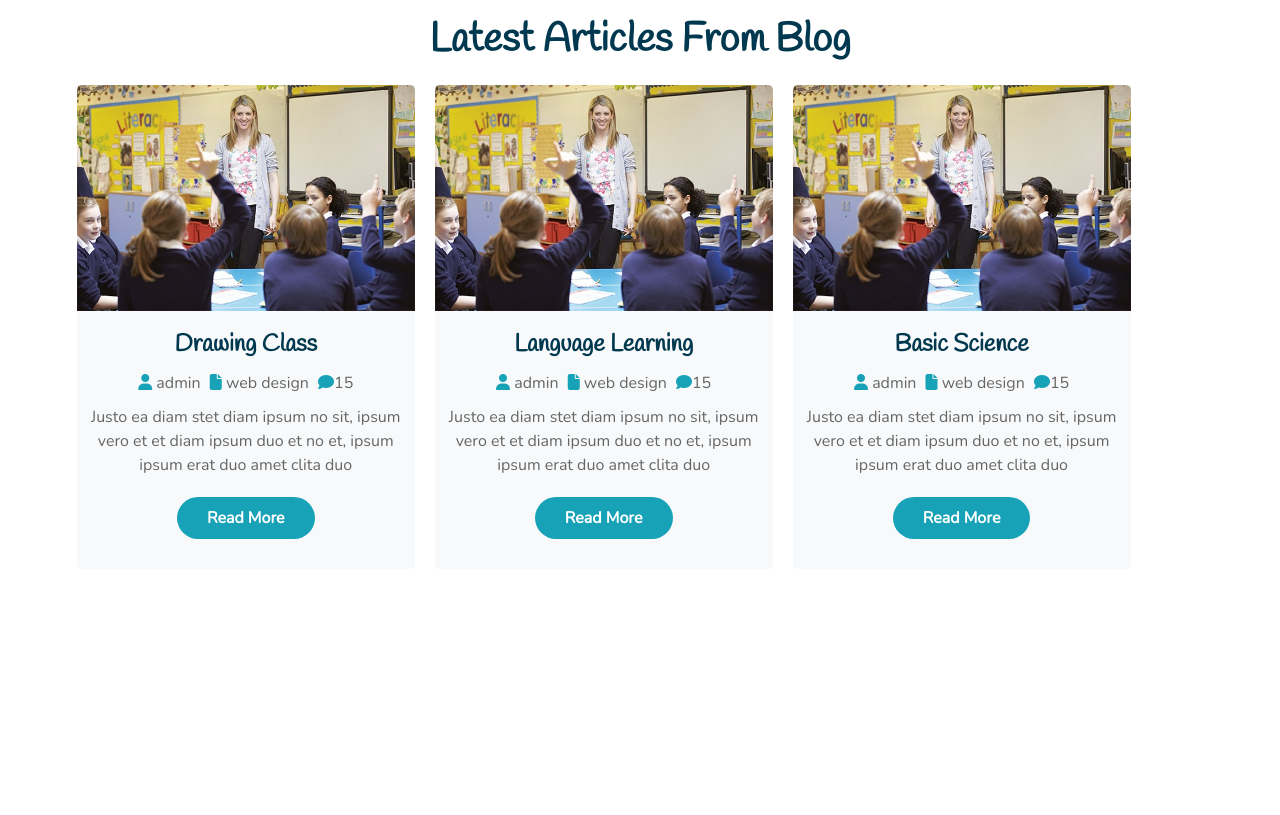
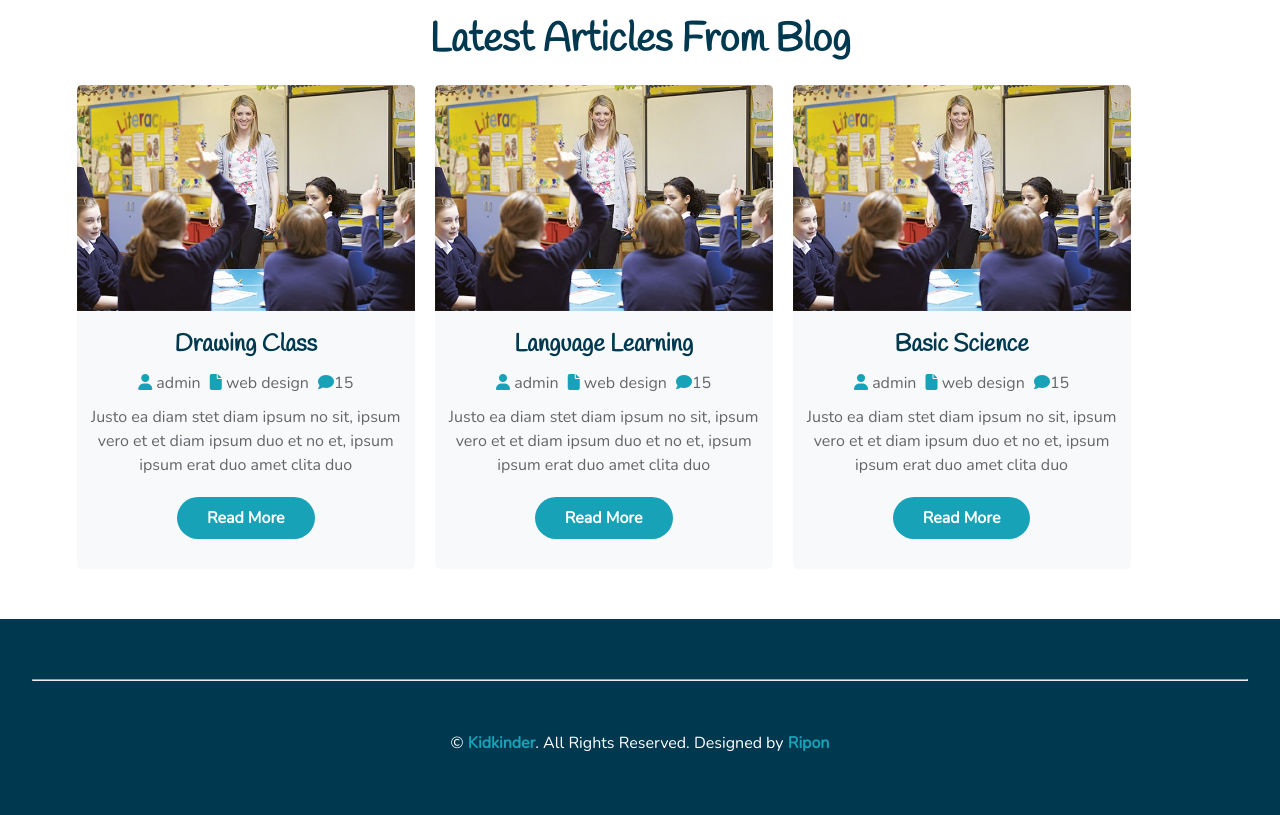
Before and after one commit to rhshuvo44/KidKinder, a plain HTML site: page index.html in a window 1280 px wide. Shown: the part 2900-3715 px from the top of the page. Before the commit the page ends 3519 px from the top, so only its background shows below. Drawn offline with nearby package versions, Linux system fonts and the light colour scheme.

Commit message:
footer bottom

```diff
--- a/assets/css/style.css
+++ b/assets/css/style.css
@@ -73,6 +73,9 @@ img {
 }
 .p-10 {
   padding: 10px;
+}
+.p-50{
+  padding-top: 50px;
 }
 .my-20 {
   margin-top: 20px;
@@ -433,3 +436,29 @@ img {
 }
 
 /* blog css end   */
+/* footer css start   */
+footer{
+  background: #00394F;
+  padding: 60px 0px;
+}
+
+/* footer bottom */
+.footer-bottom p{
+  color: #fff;
+  font-size: 16px;
+  font-weight: 400;
+  line-height: 24px;
+}
+.footer-bottom p a{
+  color: #17a2b8;
+  font-size: 16px;
+  font-weight: 700;
+  line-height: 24px;
+  text-transform: capitalize;
+
+}
+.footer-bottom p a:hover{
+  color: #0f6674;
+  text-decoration: underline;
+}
+/* footer css end   */
--- a/index.html
+++ b/index.html
@@ -287,7 +287,9 @@
           <h2 class="mt-20 mb-10">Drawing Class</h2>
           <p>
             <span><i class="fa-solid fa-user"></i> admin</span>
-            <span class="mx-5"><i class="fa-solid fa-file"></i> web design</span>
+            <span class="mx-5"
+              ><i class="fa-solid fa-file"></i> web design</span
+            >
             <span><i class="fa-solid fa-comment"></i>15</span>
           </p>
           <p class="mb-10 p-10">
@@ -303,7 +305,9 @@
           <h2 class="mt-20 mb-10">Language Learning</h2>
           <p>
             <span><i class="fa-solid fa-user"></i> admin</span>
-            <span class="mx-5"><i class="fa-solid fa-file"></i> web design</span>
+            <span class="mx-5"
+              ><i class="fa-solid fa-file"></i> web design</span
+            >
             <span><i class="fa-solid fa-comment"></i>15</span>
           </p>
           <p class="mb-10 p-10">
@@ -319,7 +323,9 @@
           <h2 class="mt-20 mb-10">Basic Science</h2>
           <p>
             <span><i class="fa-solid fa-user"></i> admin</span>
-            <span class="mx-5"><i class="fa-solid fa-file"></i> web design</span>
+            <span class="mx-5"
+              ><i class="fa-solid fa-file"></i> web design</span
+            >
             <span><i class="fa-solid fa-comment"></i>15</span>
           </p>
           <p class="mb-10 p-10">
@@ -332,5 +338,18 @@
       </div>
     </section>
     <!-- blog section end -->
+    <!-- footer section start -->
+    <footer class="container-fuild">
+      <div class="container">
+        <hr />
+        <div class="footer-bottom text-center p-50">
+          <p>
+            &copy; <a href="#">kidkinder</a>. All Rights Reserved. Designed by
+            <a href="https://github.com/rhshuvo44">Ripon</a>
+          </p>
+        </div>
+      </div>
+    </footer>
+    <!-- footer section end -->
   </body>
 </html>
```
